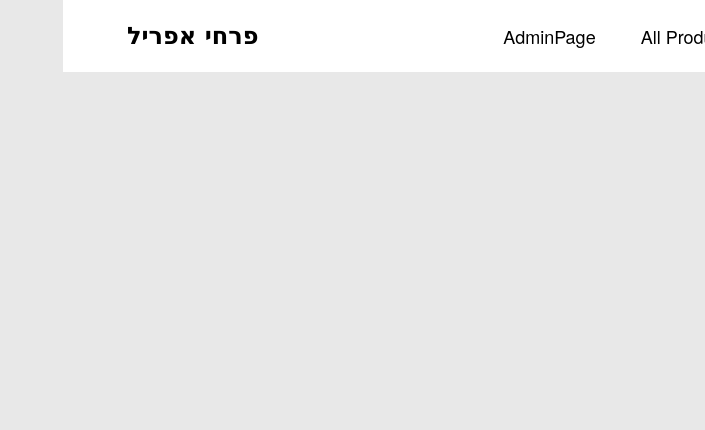
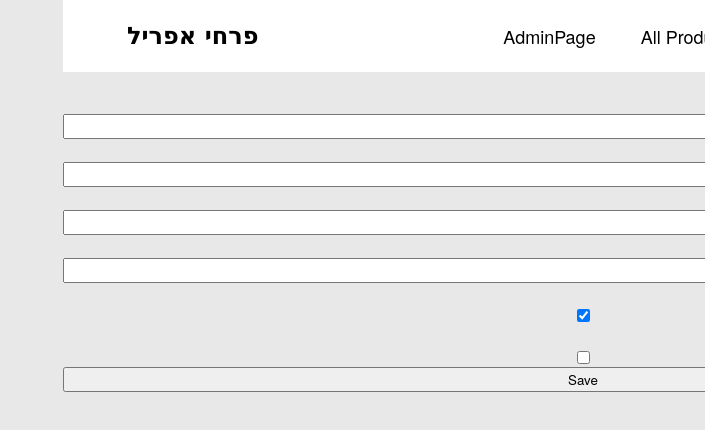
Before and after one commit to idoperi104/april-flowers-frontend, a React (Create React App) app: page /#/admin/products/edit/1 in a window 1280 px wide. Shown: the top 430 px of the page, without its empty margins (575-1280 px from the left). Built offline with nearby package versions, Linux system fonts and the light colour scheme.

Commit message:
starting admin product add and edit

```diff
--- a/src/App.js
+++ b/src/App.js
@@ -6,6 +6,7 @@ import { AppHeader } from "./cmps/AppHeader"
 import { AdminPage } from "./views/AdminPage"
 import { AdminDashboard } from "./views/admin/AdminDashboard"
 import { AdminProductIndex } from "./views/admin/AdminProductIndex"
+import { AdminProductEdit } from "./views/admin/AdminProductEdit"
 
 function App() {
   return (
@@ -15,9 +16,11 @@ function App() {
         <main className="container">
           <Routes>
             <Route path="/" element={<ProductIndex />} />
+
             <Route path="/admin" element={<AdminPage />}>
+              <Route path="dashboard" element={<AdminDashboard />} />
               <Route path="products" element={<AdminProductIndex />} />
-              <Route path="dashboard" element={<AdminDashboard />} />
+              <Route path="products/edit/:id?" element={<AdminProductEdit />} />
               <Route path="categories" element={<AdminDashboard />} />
               <Route path="orders" element={<AdminDashboard />} />
               <Route path="admins" element={<AdminDashboard />} />
--- a/src/assets/scss/cmps/admin-product-preview.scss
+++ b/src/assets/scss/cmps/admin-product-preview.scss
@@ -12,13 +12,20 @@
         justify-self: center;
     }
 
-    .green{
-        color: green;
+    .btn-in-stock{
+        height: 40%;
+        width: 50%;
+        font-size: 18px;
+        border-radius: em(8px, 18px);
+        &.green{
+            background-color: $clr-admin-preview-green;
+        }
+
+        &.red{
+            background-color: $clr-admin-preview-red;
+        }
     }
 
-    .red{
-        color: red;
-    }
 
     &::before {
         content: '';
--- a/src/assets/scss/setup/variables.scss
+++ b/src/assets/scss/setup/variables.scss
@@ -10,6 +10,10 @@ $clr-6: #000000;
 // admin side bar
 $clr-admin-bgc: #FBF9FE;
 $clr-admin-a-active: #EAE7FC;
+
+// admin product preview
+$clr-admin-preview-red: #f44336;
+$clr-admin-preview-green: #8fce00;
 
 
 
--- a/src/cmps/admin/AdminProductList.jsx
+++ b/src/cmps/admin/AdminProductList.jsx
@@ -1,7 +1,7 @@
 import { memo } from "react"
 import { AdminProductPreview } from "./AdminProductPreview"
 
-function _AdminProductList({ products, onRemoveProduct }) {
+function _AdminProductList({ products, onRemoveProduct, onUpdateProductKeyVal }) {
   return (
     <ul className="admin-product-list">
       {products.map((product) => (
@@ -9,6 +9,7 @@ function _AdminProductList({ products, onRemoveProduct }) {
           key={product._id}
           product={product}
           onRemoveProduct={onRemoveProduct}
+          onUpdateProductKeyVal={onUpdateProductKeyVal}
         />
       ))}
     </ul>
--- a/src/cmps/admin/AdminProductPreview.jsx
+++ b/src/cmps/admin/AdminProductPreview.jsx
@@ -4,7 +4,7 @@ import React from "react"
 import { NavLink } from "react-router-dom"
 // import { Link } from "react-router-dom"
 
-export function AdminProductPreview({ product, onRemoveProduct }) {
+export function AdminProductPreview({ product, onRemoveProduct, onUpdateProductKeyVal }) {
   function getIsInStockClass() {
     return product.isInStock ? "green" : "red"
   }
@@ -13,14 +13,14 @@ export function AdminProductPreview({ product, onRemoveProduct }) {
     <li className="admin-product-preview">
       <img className="preview-img" src={product.imgUrls[0]} alt="" />
       <h4>{product.name}</h4>
-      <p className={getIsInStockClass()}>{product.isInStock ? "במלאי" : "אזל המלאי"}</p>
+      <button className={`btn-in-stock ${getIsInStockClass()}`} onClick={() => onUpdateProductKeyVal(product, "isInStock", !product.isInStock)} >{product.isInStock ? "במלאי" : "אזל המלאי"}</button>
       <p>{product.price}</p>
       <p>{product.category}</p>
       <div className="actions">
         <button onClick={() => onRemoveProduct(product._id)}>
           <FontAwesomeIcon icon={faTrashCan} />
         </button>
-        <NavLink to={`/admin/products/${product._id}`}>
+        <NavLink to={`/admin/products/edit/${product._id}`}>
           <FontAwesomeIcon icon={faPenToSquare} />
         </NavLink>
       </div>
--- a/src/customHooks/useFormRegister.js
+++ b/src/customHooks/useFormRegister.js
@@ -1,7 +1,7 @@
-import { useState } from "react";
-import { useEffectUpdate } from "./useEffectUpdate";
+import { useState } from "react"
+import { useEffectUpdate } from "./useEffectUpdate"
 
-export function useFormRegister(initialFields, cb = () => { }) {
+export function useFormRegister(initialFields, cb = () => {}) {
   const [fields, setFields] = useState(initialFields)
 
   useEffectUpdate(() => {
@@ -13,33 +13,30 @@ export function useFormRegister(initialFields, cb = () => { }) {
     let value = target.value
 
     switch (target.type) {
-            case 'number':
-            case 'range':
+      case "number":
+      case "range":
         value = +value
-                break;
-            case 'checkbox':
+        break
+      case "checkbox":
         value = target.checked
-                break;
+        break
       default:
-                break;
+        break
     }
 
     setFields((prevFields) => ({ ...prevFields, [field]: value }))
   }
   // <input onChange={handleChange} value={filterBy.model} type="text" name="model" id="model" />
 
-    function register(field, type = 'text') {
+  function register(field, type = "text") {
     return {
       onChange: handleChange,
       type,
       name: field,
       id: field,
-            value: fields[field]
+      value: fields[field],
     }
   }
 
-    return [
-        register
-    ]
-
+  return [register, fields, handleChange, setFields]
 }
--- a/src/store/actions/product.actions.js
+++ b/src/store/actions/product.actions.js
@@ -3,6 +3,7 @@ import {
   REMOVE_PRODUCT,
   SET_PRODUCTS,
   SET_FILTER_BY,
+  UPDATE_PRODUCT,
 } from "../reducers/product.reducer"
 
 export function loadProducts() {
@@ -33,6 +34,19 @@ export function removeProduct(productId) {
   }
 }
 
+export function updateProductKeyVal(product, key, val) {
+  return async (dispatch) => {
+    try {
+      product = await productService.save({ ...product, [key]: val })
+      const action = { type: UPDATE_PRODUCT, product }
+      dispatch(action)
+      return "Updated!"
+    } catch (error) {
+      console.log("error:", error)
+    }
+  }
+}
+
 // Filter by:
 
 export function setFilterBy(filterBy) {
--- a/src/views/admin/AdminProductEdit.jsx
+++ b/src/views/admin/AdminProductEdit.jsx
@@ -0,0 +1,79 @@
+import { useNavigate, useParams } from "react-router-dom"
+import { useForm } from "../../customHooks/useForm"
+import { productService } from "../../services/product.service.local"
+import { useEffect } from "react"
+import { useFormRegister } from "../../customHooks/useFormRegister"
+import { Value } from "sass"
+
+export function AdminProductEdit() {
+  const [register, product, handleChange, setProduct] = useFormRegister({
+    ...productService.getEmptyProduct(),
+  })
+
+  const params = useParams()
+  const navigate = useNavigate()
+
+  useEffect(() => {
+    loadProduct()
+  }, [])
+
+  async function loadProduct() {
+    const productId = params.id
+    if (productId) {
+      try {
+        const product = await productService.getById(productId)
+        setProduct(product)
+      } catch (error) {
+        console.log("error:", error)
+      }
+    }
+  }
+
+  async function onSaveProduct(ev) {
+    ev.preventDefault()
+    try {
+      await productService.save({ ...product })
+      navigate("/admin/products")
+    } catch (error) {
+      console.log("error:", error)
+    }
+  }
+
+  const {
+    name,
+    desc,
+    imgUrls,
+    category,
+    isSeveralSizes,
+    price,
+    prices,
+    isInStock,
+  } = product
+
+  return (
+    <section className="admin-product-edit">
+      <h1>{product._id ? "Edit" : "Add"} Product</h1>
+      <form className="flex column" onSubmit={onSaveProduct}>
+        <label htmlFor="name">name</label>
+        <input {...register("name", "text")} />
+
+        <label htmlFor="desc">desc</label>
+        <input {...register("desc", "text")} />
+
+        <label htmlFor="category">category</label>
+        <input {...register("category", "text")} />
+
+        <label htmlFor="price">price</label>
+        <input {...register("price", "number")} />
+
+        <label htmlFor="isInStock">is In Stock</label>
+        <input {...register("isInStock", "checkbox")} checked={product.isInStock}/>
+
+        <label htmlFor="isSeveralSizes">is Several Sizes</label>
+        <input {...register("isSeveralSizes", "checkbox")} checked={product.isSeveralSizes}/>
+
+        <button>Save</button>
+      </form>
+    </section>
+  )
+}
--- a/src/views/admin/AdminProductIndex.jsx
+++ b/src/views/admin/AdminProductIndex.jsx
@@ -2,12 +2,14 @@ import { useDispatch, useSelector } from "react-redux"
 import {
   loadProducts,
   removeProduct,
+  updateProductKeyVal,
 } from "../../store/actions/product.actions"
 import { useCallback, useEffect } from "react"
 import { AdminProductList } from "../../cmps/admin/AdminProductList"
 import { FontAwesomeIcon } from "@fortawesome/react-fontawesome"
 import { faImage, faPlus } from "@fortawesome/free-solid-svg-icons"
-import { Link } from "react-router-dom"
+import { Link, NavLink } from "react-router-dom"
+import { productService } from "../../services/product.service.local"
 
 export function AdminProductIndex() {
   const products = useSelector(
@@ -30,10 +32,18 @@ export function AdminProductIndex() {
     }
   }, [])
 
+  async function onUpdateProductKeyVal(product, key, val) {
+    try {
+      dispatch(updateProductKeyVal(product, key, val))
+    } catch (error) {
+      console.log("error:", error)
+    }
+  }
+
   if (!products) return <div>Loading...</div>
   return (
     <section className="admin-product-index">
-      <Link className="link-add" to="admin/products/edit">
+      <Link className="link-add" to="edit">
         <button className="btn-add">
           <div className="icon">
             <FontAwesomeIcon icon={faPlus} />
@@ -54,6 +64,7 @@ export function AdminProductIndex() {
 
         <AdminProductList
           products={products}
+          onUpdateProductKeyVal={onUpdateProductKeyVal}
           onRemoveProduct={onRemoveProduct}
         />
       </div>
```
Lines whose indentation alone changed are shown as unchanged.
